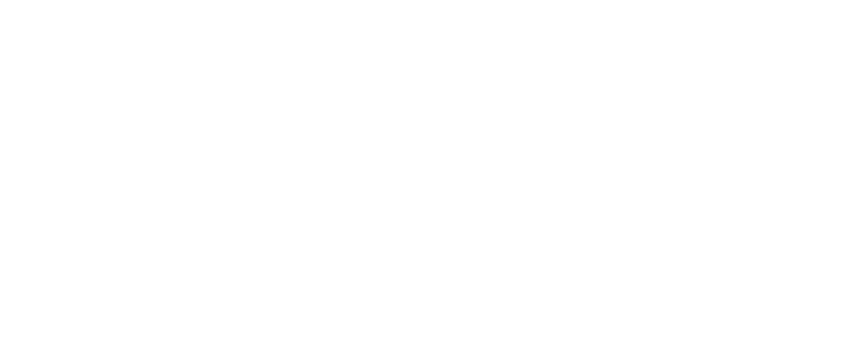
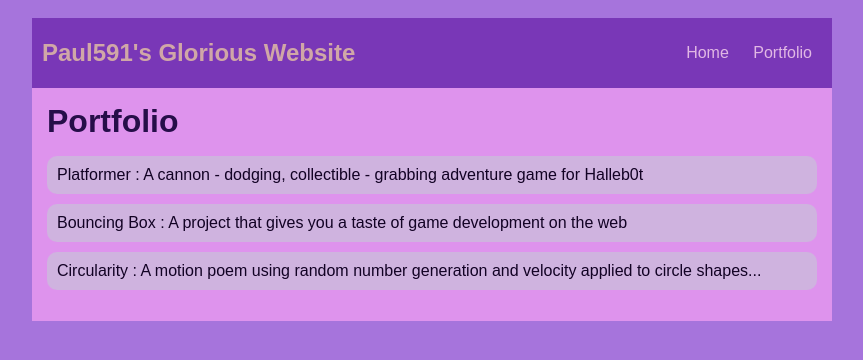
Before and after one commit to Paul5911/Paul591.github.io, a plain HTML site: page portfolio.html in a window 1280 px wide. Shown: the whole page, without its empty margins (208-1071 px from the left). Drawn offline with Linux system fonts and the light colour scheme.

Commit message:
add portfolio.html file

```diff
--- a/portfolio.html
+++ b/portfolio.html
@@ -0,0 +1,34 @@
+<!DOCTYPE HTML>
+<html>
+    <head>
+        <title>Paul5911 Amazing Website</title>
+        <link rel="stylesheet" href="style.css">
+    </head>
+
+    <body>
+      <div id="all-contents">
+        <nav>
+            <h1>Paul591's Glorious Website</h1>
+            <ul id="nav-ul">
+               <li class="nav-li">
+               <a class="nav-a" href="index.html">Home</a>
+             </li>
+             <li class="nav-li">
+               <a class="nav-a" href="portfolio.html">Portfolio</a>
+             </li>
+         </ul>
+     </nav>
+     <main>
+        <div class="content">
+            <h1>Portfolio</h1>
+            <ul id="portfolio">
+                <li><a href="projects/platformer/">Platformer : A cannon - dodging, collectible - grabbing adventure game for Halleb0t</a></li>
+                <li><a href="projects/bouncing-box/">Bouncing Box : A project that gives you a taste of game development on the web </a></li>
+                <li><a href="projects/circularity/">Circularity : A motion poem using random number generation and velocity applied to circle shapes...</a></li>
+
+
+            </ul>
+      </div>
+      </main>
+    </body>
+</html>
--- a/style.css
+++ b/style.css
@@ -1,6 +1,6 @@
 body {
-  background: rgb(125, 198, 205);
-  color: rgb(45, 45, 45);
+  background: rgb(166, 116, 220);
+  color: rgb(33, 7, 35);
   padding: 10px;
   font-family: arial;
 }
@@ -10,15 +10,16 @@ body {
 }
 /* navigation menu */
 nav {
-  background: rgb(239, 80, 41);
-  margin-bottom: 20px;
+  background: rgb(121, 55, 183);
+  margin-bottom]\
+ : 20px;
   display: flex;
   padding: 10px;
 }
 h1 {
   display: flex;
   align-items: center;
-  color: white;
+  color: rgb(208, 167, 167);
   flex: 1;
   margin: 0;
 }
@@ -31,11 +32,11 @@ h1 {
 }
 a {
   text-decoration: none;
-  color: #fff;
+  color: #e1b8e4;
 }
 /* main container area beneath menu */
 main {
-  background: rgb(245, 238, 219);
+  background: rgb(222, 147, 237);
   display: flex;
 }
 .sidebar {
@@ -51,10 +52,35 @@ main {
 }
 /* portfolio styles */
 #interests {
-  border: 4px silver ridge;
+  border: 4px rgb(80, 15, 98) ridge;
   padding: 8px;
 }
 h2,
 h3 {
   margin: 0px;
 }
+/* portfolio styles */
+.content h1 {
+    color: rgb(38, 14, 73);
+}
+
+#portfolio {
+    list-style-type: none;
+    padding-left: 0;
+}
+
+#portfolio li {
+    background: #cfb3df;
+    padding: 10px;
+    border-radius: 10px;
+    margin-bottom: 10px;
+}
+
+#portfolio li:hover {
+    background: #e2d9ea;
+}
+
+#portfolio a {
+    text-decoration: none;
+    color: #120224;
+}
```
Also changed, not shown: index.html (+5 -5 lines).
